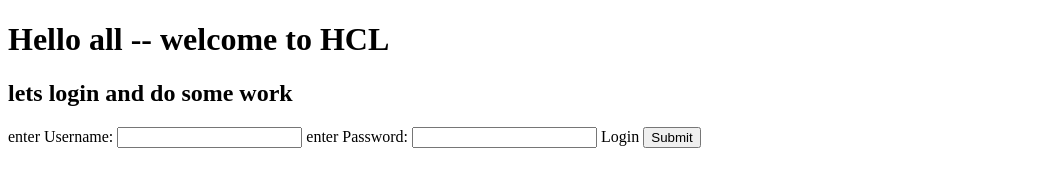
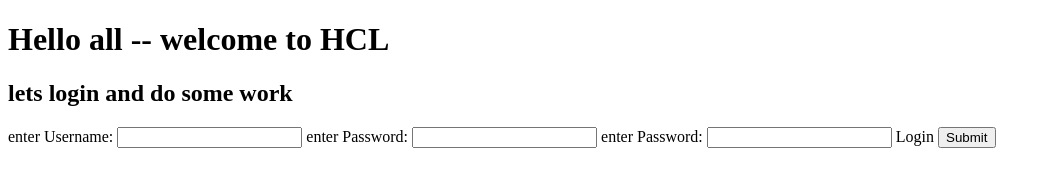
Before and after one commit to NandikondaAnjiReddy/hcl-devsecops, a plain HTML site: page index.html in a window 1280 px wide. Shown: the whole page, without its empty margins (0-1051 px from the left). Drawn offline with Linux system fonts and the light colour scheme.

Commit message:
Update index.html

```diff
--- a/index.html
+++ b/index.html
@@ -13,6 +13,7 @@
     <form action="">
         enter Username: <input type="text">
         enter Password: <input type="password" name="c">
+        enter Password: <input type="password" name="c">
         Login <input type="submit">
     </form>
 
```
